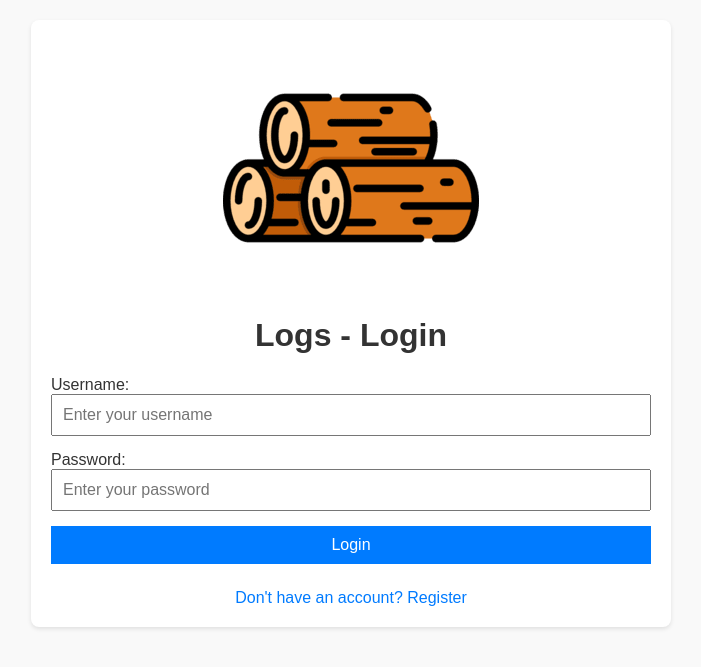
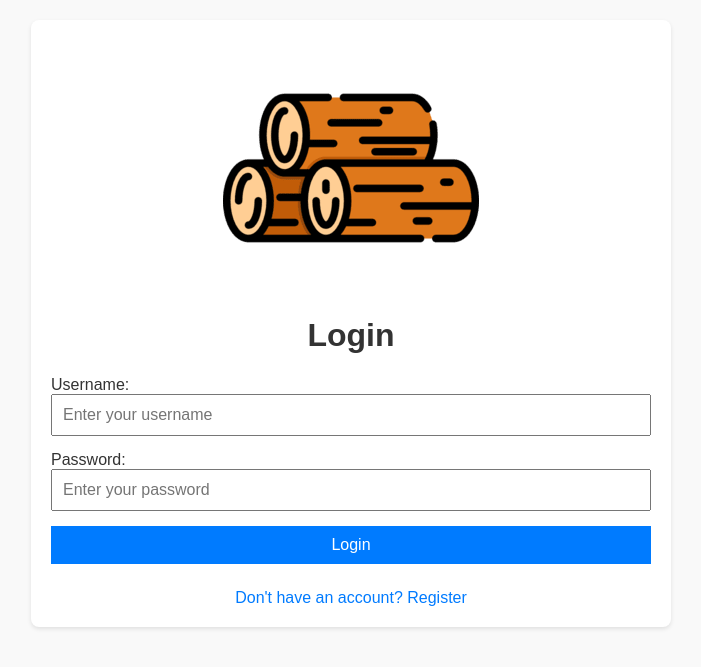
Before and after one commit to dledw001/logs, a PHP site: page / in a window 1280 px wide. Shown: the top 667 px of the page, without its empty margins (289-990 px from the left). Run offline with PHP 8.4, Linux system fonts and the light colour scheme.

Commit message:
Update index.php

```diff
--- a/index.php
+++ b/index.php
@@ -43,14 +43,14 @@ if ($_SERVER["REQUEST_METHOD"] == "POST") {
 <head>
   <meta charset="UTF-8">
   <meta name="viewport" content="width=device-width, initial-scale=1.0">
-  <title>Logger App - Login</title>
+  <title>Logs - Login</title>
   <link rel="stylesheet" href="css/style.css">
   <link rel="icon" href="assets/favicon.png" type="image/x-icon">
 </head>
 <body>
   <div class="container">
     <img src="assets/logs_color_256.png" alt="Site Logo" class="logo">
-    <h1>Logs - Login</h1>
+    <h1>Login</h1>
     <?php if ($error): ?>
       <p style="color:red;"><?php echo htmlspecialchars($error); ?></p>
     <?php endif; ?>
```
